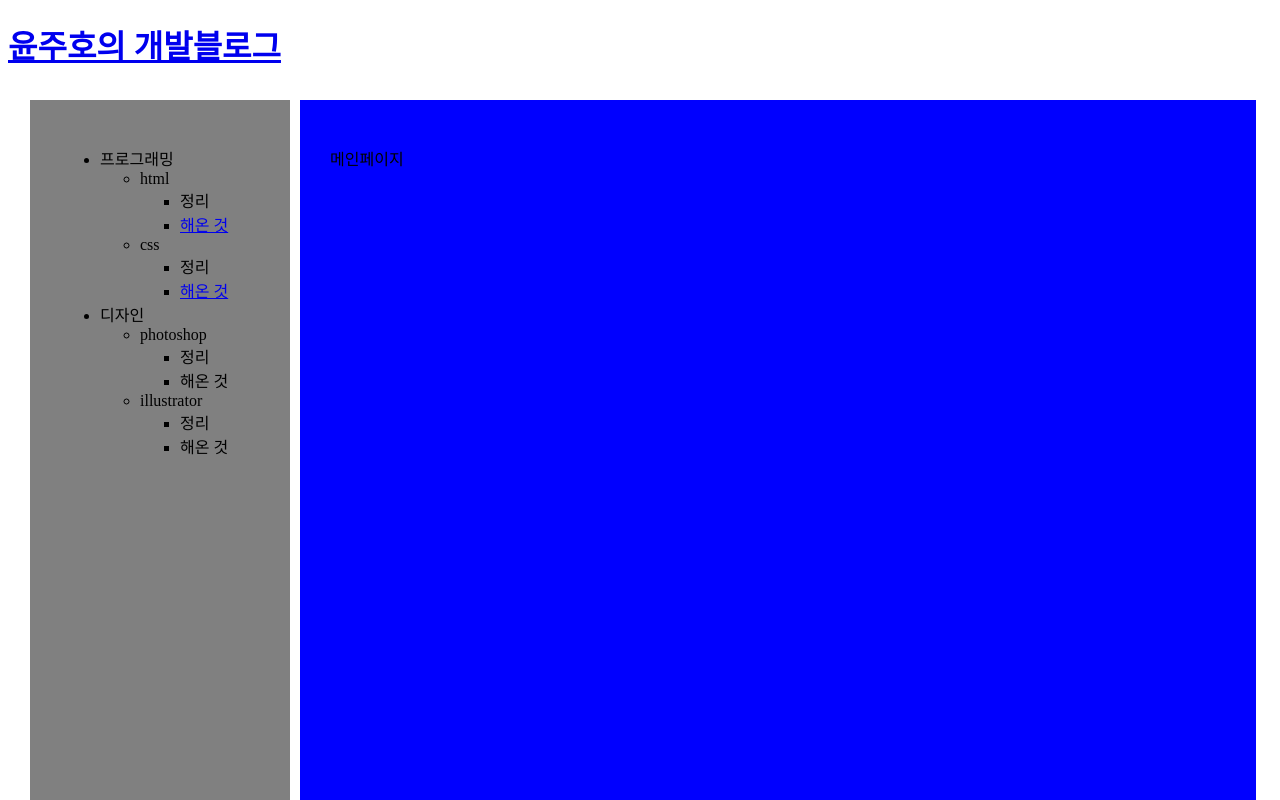
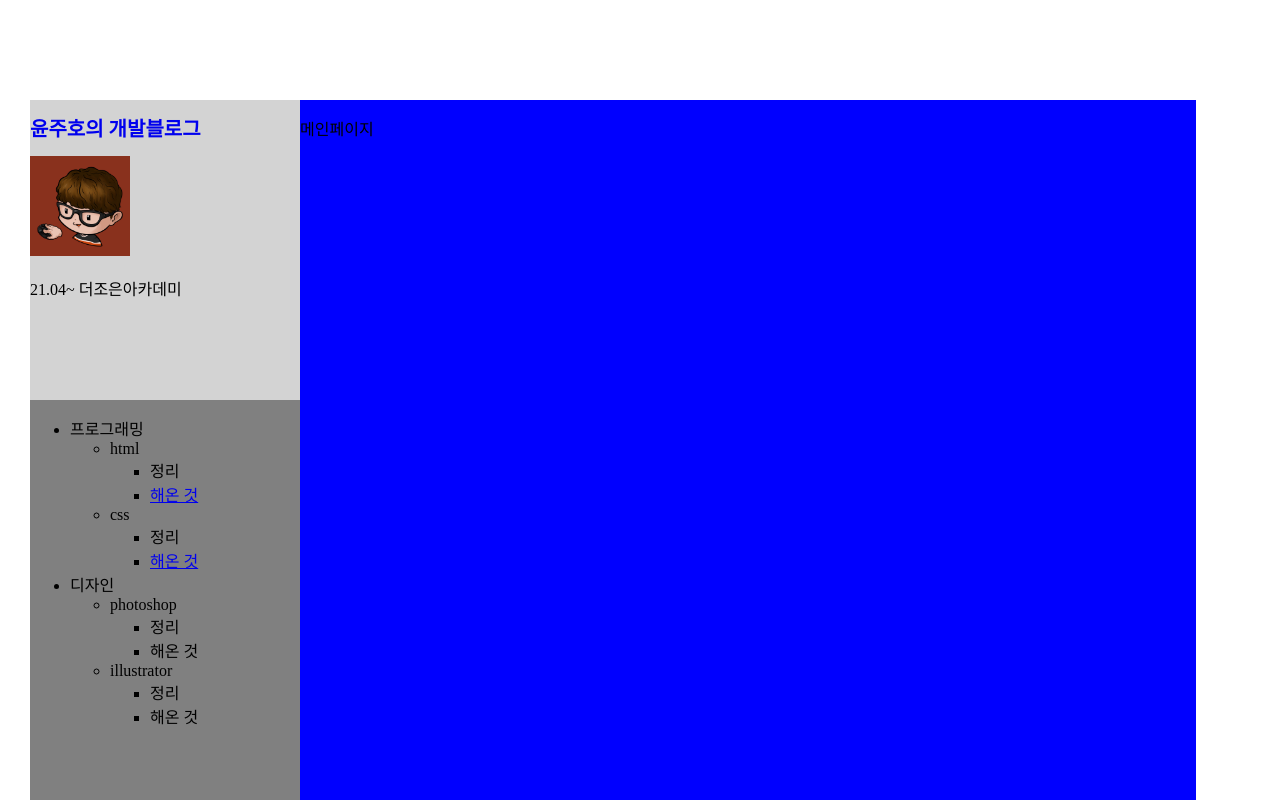
Before and after one commit to younv2/younv2.github.io, a plain HTML site: page index.html in a window 1280 px wide. Shown: the top 800 px of the page. Drawn offline with Linux system fonts and the light colour scheme.

Commit message:
210504 이미지 추가

```diff
--- a/index.html
+++ b/index.html
@@ -6,31 +6,48 @@
     <meta charset="UTF-8">
     <title>윤주호의 개발블로그</title>
     <style>
+        header {
+            position: absolute;
+            background-color: lightgray;
+            left: 30px;
+            top: 100px;
+            width: 270px;
+            height: 300px;
+        }
+        header > h1 {
+            font-size: 20px;
+        }
+        h1 > a {
+            text-decoration: none;
+        }
+        header > img {
+            width : 100px;
+        }
         .contents {
             position: absolute;
             left: 30px;
-            top: 100px;
-            width: 200px;
+            top: 400px;
+            width: 270px;
             height: 100%;
-            padding: 30px 30px;
             background: gray;
         }
-
         .main {
             position: absolute;
             left: 300px;
             top: 100px;
             width: 70%;
             height: 100%;
-            padding: 30px 30px;
             background: blue;
         }
+
     </style>
 </head>
 
 <body>
     <header>
         <h1><a href="index.html">윤주호의 개발블로그</a></h1>
+        <img src="images/윤주호.jpg" alt="윤주호 사진">
+        <p>21.04~ 더조은아카데미</p>
     </header>
     <section class="contents">
         <ul>
```
Also changed, not shown: images/윤주호.jpg (added).
